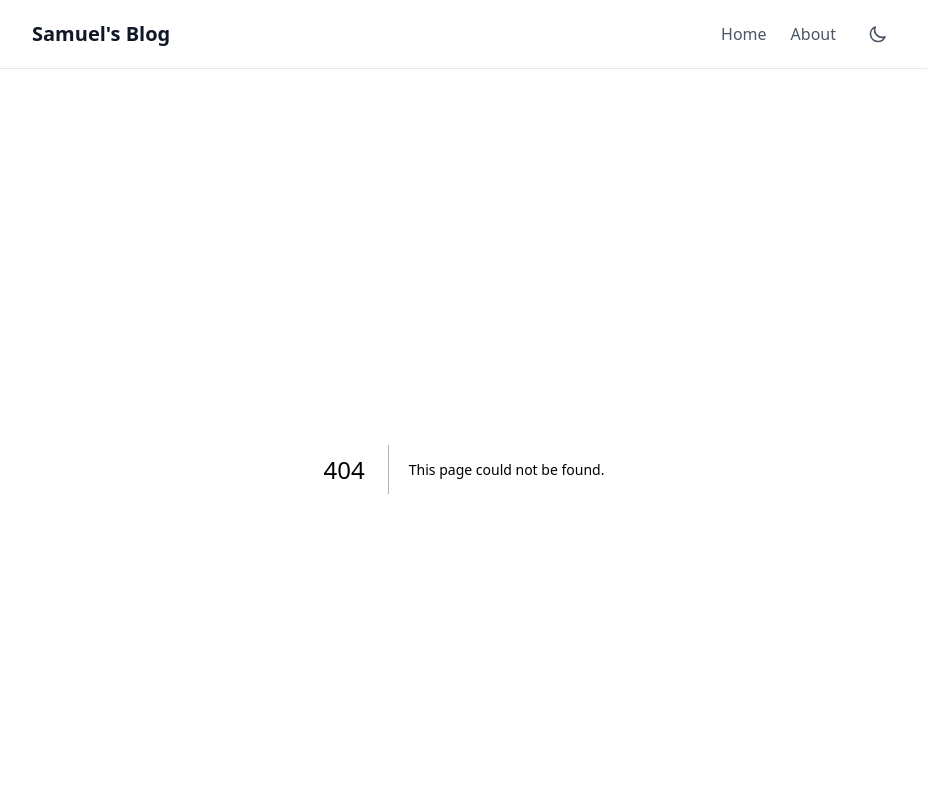
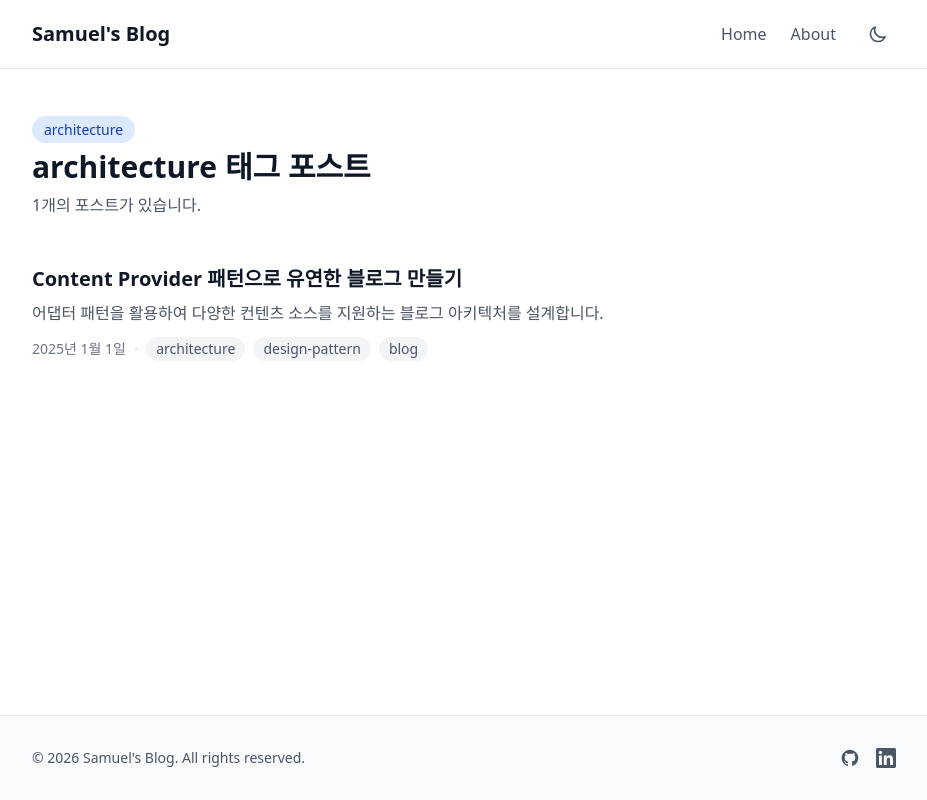
Before and after one commit to piggggggggy/samuel-narrative, a Next.js app: page /tags/architecture in a window 1280 px wide. Before the commit this address had no page. Shown: the top 800 px of the page, without its empty margins (176-1103 px from the left). Built offline with nearby package versions, Linux system fonts and the light colour scheme.

Commit message:
feat(posts): add tag filtering page

```diff
--- /dev/null
+++ b/src/app/tags/[tag]/page.tsx
@@ -0,0 +1,63 @@
+import { getContentProvider } from "@/lib/content";
+import { PostList } from "@/components/post";
+import { notFound } from "next/navigation";
+import type { Metadata } from "next";
+
+export const revalidate = 3600;
+
+interface TagPageProps {
+  params: Promise<{ tag: string }>;
+}
+
+export async function generateStaticParams() {
+  const provider = await getContentProvider();
+  const tags = await provider.getAllTags();
+  return tags.map((tag) => ({ tag }));
+}
+
+export async function generateMetadata({
+  params,
+}: TagPageProps): Promise<Metadata> {
+  const { tag } = await params;
+  const decodedTag = decodeURIComponent(tag);
+  return {
+    title: `${decodedTag} 태그`,
+    description: `${decodedTag} 태그가 달린 포스트 목록`,
+  };
+}
+
+export default async function TagPage({ params }: TagPageProps) {
+  const { tag } = await params;
+  const decodedTag = decodeURIComponent(tag);
+  const provider = await getContentProvider();
+
+  const allTags = await provider.getAllTags();
+  if (!allTags.includes(decodedTag)) {
+    notFound();
+  }
+
+  const posts = await provider.getPostsByTag(decodedTag);
+
+  return (
+    <div className="mx-auto max-w-4xl px-4 py-12">
+      <section className="mb-12">
+        <div className="mb-2">
+          <span className="rounded-full bg-blue-100 px-3 py-1 text-sm font-medium text-blue-800 dark:bg-blue-900 dark:text-blue-200">
+            {decodedTag}
+          </span>
+        </div>
+        <h1 className="text-3xl font-bold text-gray-900 dark:text-white">
+          {decodedTag} 태그 포스트
+        </h1>
+        <p className="mt-2 text-gray-600 dark:text-gray-400">
+          {posts.length}개의 포스트가 있습니다.
+        </p>
+      </section>
+
+      <PostList
+        posts={posts}
+        emptyMessage={`${decodedTag} 태그가 달린 포스트가 없습니다.`}
+      />
+    </div>
+  );
+}
```
